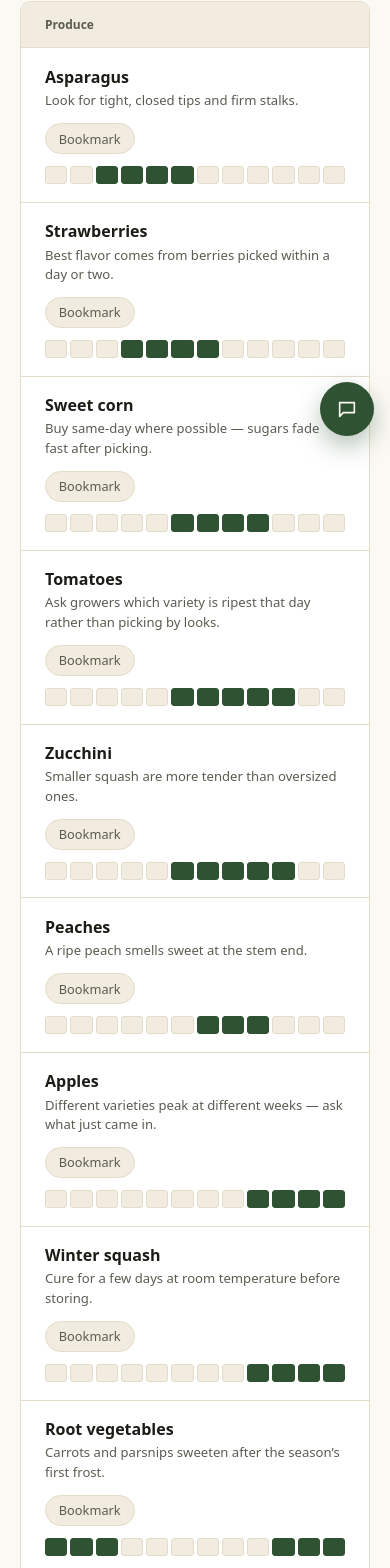
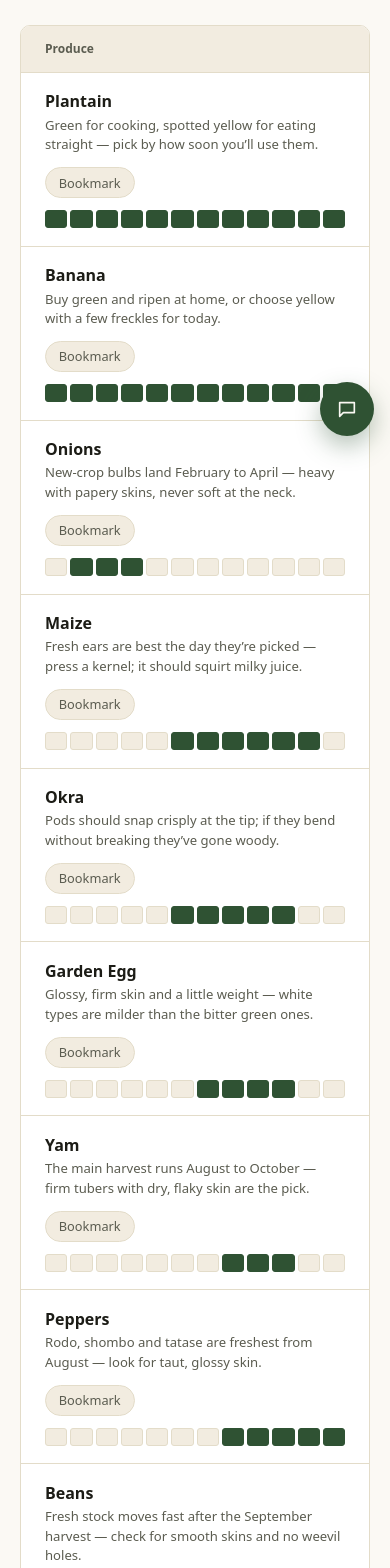
Before and after one commit to tammyboy775-rgb/Jabdra, a React (Vite) app: page /produce-guide in a window 390 px wide. Shown: the part 392-1960 px from the top of the page. Built offline with nearby package versions, Linux system fonts and the light colour scheme.

Commit message:
responsiveness and proper data linking

```diff
--- a/src/components/Footer/Footer.jsx
+++ b/src/components/Footer/Footer.jsx
@@ -33,7 +33,7 @@ export default function Footer() {
         </div>
       </div>
       <div className="ff-footer-bottom">
-        <p>Jabdra</p>
+        <p>© 2026 FreshFind. All rights reserved.</p>
       </div>
     </footer>
   )
--- a/src/components/Navbar/Navbar.css
+++ b/src/components/Navbar/Navbar.css
@@ -262,6 +262,7 @@
 
   .navbar-inner {
     gap: 1.25rem;
+    justify-content: space-between;
   }
 
   .nav-cta {
@@ -330,9 +331,26 @@
    up to the max screen width
    ============================================ */
 
+/* Two-row header (901px–1249px): top row = brand + action
+   buttons, bottom row = nav links centered. From 1250px up
+   the navbar returns to a single row. */
+@media (min-width: 901px) and (max-width: 1249px) {
+  .navbar-inner {
+    flex-wrap: wrap;
+    justify-content: space-between;
+    row-gap: 0.75rem;
+  }
+
+  .nav-links {
+    order: 3;
+    flex: 0 0 100%;
+    justify-content: center;
+  }
+}
+
 @media (min-width: 1300px) {
   .navbar-inner {
-    gap: 2.25rem;
+    column-gap: 2.25rem;
     padding-block: 1rem;
   }
 
@@ -345,9 +363,22 @@
   }
 }
 
+/* Compact single row (1250px–1449px): tight enough that the
+   links and buttons fit on one line — this is the band where
+   the 1300px scale-up would otherwise crowd the row */
+@media (min-width: 1250px) and (max-width: 1449px) {
+  .navbar-inner {
+    gap: 1.15rem;
+  }
+
+  .nav-links {
+    gap: 1rem;
+  }
+}
+
 @media (min-width: 1600px) {
   .navbar-inner {
-    gap: 2.5rem;
+    column-gap: 2.5rem;
     padding-block: 1.1rem;
   }
 
--- a/src/data/marketData.js
+++ b/src/data/marketData.js
@@ -898,41 +898,46 @@ export const productIconMap = {
 }
 
 // months are 0-indexed (0 = Jan) start/end inclusive; wraps if end < start
+// Only farm produce carried by the markets in the market directory
+// (marketData.json) — season windows researched from NAERLS/FAO crop
+// calendars and Nigerian agricultural extension sources.
 export const produceGuide = [
-  { name: 'Asparagus', season: [2, 5], tip: 'Look for tight, closed tips and firm stalks.' },
-  { name: 'Strawberries', season: [3, 6], tip: 'Best flavor comes from berries picked within a day or two.' },
-  { name: 'Sweet corn', season: [5, 8], tip: 'Buy same-day where possible — sugars fade fast after picking.' },
-  { name: 'Tomatoes', season: [5, 9], tip: 'Ask growers which variety is ripest that day rather than picking by looks.' },
-  { name: 'Zucchini', season: [5, 9], tip: 'Smaller squash are more tender than oversized ones.' },
-  { name: 'Peaches', season: [6, 8], tip: 'A ripe peach smells sweet at the stem end.' },
-  { name: 'Apples', season: [8, 11], tip: 'Different varieties peak at different weeks — ask what just came in.' },
-  { name: 'Winter squash', season: [8, 11], tip: 'Cure for a few days at room temperature before storing.' },
-  { name: 'Root vegetables', season: [9, 2], tip: 'Carrots and parsnips sweeten after the season\u2019s first frost.' },
-  { name: 'Kale & hardy greens', season: [9, 3], tip: 'Cold-weather greens are usually less bitter than summer ones.' },
-  { name: 'Citrus', season: [10, 1], tip: 'Heavier fruit for its size usually means juicier segments.' },
-  { name: 'Mushrooms', season: [0, 11], tip: 'Available most of the year from indoor growers — check the stall for what\u2019s freshly picked.' },
+  { name: 'Plantain', season: [0, 11], tip: 'Green for cooking, spotted yellow for eating straight — pick by how soon you\u2019ll use them.' },
+  { name: 'Banana', season: [0, 11], tip: 'Buy green and ripen at home, or choose yellow with a few freckles for today.' },
+  { name: 'Onions', season: [1, 3], tip: 'New-crop bulbs land February to April — heavy with papery skins, never soft at the neck.' },
+  { name: 'Maize', season: [5, 10], tip: 'Fresh ears are best the day they\u2019re picked — press a kernel; it should squirt milky juice.' },
+  { name: 'Okra', season: [5, 9], tip: 'Pods should snap crisply at the tip; if they bend without breaking they\u2019ve gone woody.' },
+  { name: 'Garden Egg', season: [6, 9], tip: 'Glossy, firm skin and a little weight — white types are milder than the bitter green ones.' },
+  { name: 'Yam', season: [7, 9], tip: 'The main harvest runs August to October — firm tubers with dry, flaky skin are the pick.' },
+  { name: 'Peppers', season: [7, 11], tip: 'Rodo, shombo and tatase are freshest from August — look for taut, glossy skin.' },
+  { name: 'Beans', season: [8, 9], tip: 'Fresh stock moves fast after the September harvest — check for smooth skins and no weevil holes.' },
+  { name: 'Groundnuts', season: [8, 9], tip: 'The new crop arrives September to October — roast in-shell at home for the sweetest flavor.' },
+  { name: 'Grains', season: [8, 10], tip: 'Sorghum and millet come in after the rains — ask what was harvested this season.' },
+  { name: 'Rice', season: [9, 11], tip: 'New-crop rice lands October to December — ask what\u2019s freshest before buying by the bag.' },
+  { name: 'Cassava', season: [11, 2], tip: 'The dry-season harvest is the main glut — tubers keep for weeks, so fresh stock sells all year.' },
+  { name: 'Tomatoes', season: [11, 2], tip: 'The December to March harvest is when prices dip — heavy fruits with taut skin, never wrinkled.' },
 ]
 
 export const seasonalTips = {
   spring: {
     label: 'Spring',
-    blurb: 'The first tender vegetables of the year are showing up alongside the last of the stored winter roots.',
-    picks: ['Asparagus', 'Strawberries', 'Spring greens', 'Radishes'],
+    blurb: 'Dry-season harvests carry the racks — new onions, tomatoes and cassava alongside year-round staples.',
+    picks: ['Onions', 'Tomatoes', 'Cassava', 'Plantain'],
   },
   summer: {
     label: 'Summer',
-    blurb: 'Peak season — stalls are at their fullest with stone fruit, tomatoes and sweet corn.',
-    picks: ['Sweet corn', 'Tomatoes', 'Peaches', 'Zucchini'],
+    blurb: 'The rains bring peak growing — stalls fill up with okra, fresh maize and garden eggs.',
+    picks: ['Okra', 'Maize', 'Garden Egg', 'Banana'],
   },
   autumn: {
     label: 'Autumn',
-    blurb: 'Harvest season for storage crops — a good time to stock up on things that keep.',
-    picks: ['Apples', 'Winter squash', 'Root vegetables', 'Pears'],
+    blurb: 'Main harvest season — yams and peppers, with the new crop of beans, groundnuts and grains coming in.',
+    picks: ['Yam', 'Peppers', 'Groundnuts', 'Beans'],
   },
   winter: {
     label: 'Winter',
-    blurb: 'A quieter season, led by hardy greens, stored roots and indoor-grown mushrooms.',
-    picks: ['Kale & hardy greens', 'Citrus', 'Root vegetables', 'Mushrooms'],
+    blurb: 'A quieter season led by the rice and tomato harvests, with peppers winding down and fresh tubers in.',
+    picks: ['Rice', 'Tomatoes', 'Peppers', 'Cassava'],
   },
 }
 
--- a/src/data/marketData.json
+++ b/src/data/marketData.json
@@ -673,106 +673,116 @@
 
   "produceGuide": [
     {
-      "name": "Asparagus",
-      "season": [2, 5],
-      "tip": "Look for tight, closed tips and firm stalks."
+      "name": "Plantain",
+      "season": [0, 11],
+      "tip": "Green for cooking, spotted yellow for eating straight — pick by how soon you’ll use them."
     },
     {
-      "name": "Strawberries",
-      "season": [3, 6],
-      "tip": "Best flavor comes from berries picked within a day or two."
+      "name": "Banana",
+      "season": [0, 11],
+      "tip": "Buy green and ripen at home, or choose yellow with a few freckles for today."
     },
     {
-      "name": "Sweet corn",
-      "season": [5, 8],
-      "tip": "Buy same-day where possible — sugars fade fast after picking."
+      "name": "Onions",
+      "season": [1, 3],
+      "tip": "New-crop bulbs land February to April — heavy with papery skins, never soft at the neck."
+    },
+    {
+      "name": "Maize",
+      "season": [5, 10],
+      "tip": "Fresh ears are best the day they’re picked — press a kernel; it should squirt milky juice."
+    },
+    {
+      "name": "Okra",
+      "season": [5, 9],
+      "tip": "Pods should snap crisply at the tip; if they bend without breaking they’ve gone woody."
+    },
+    {
+      "name": "Garden Egg",
+      "season": [6, 9],
+      "tip": "Glossy, firm skin and a little weight — white types are milder than the bitter green ones."
+    },
+    {
+      "name": "Yam",
+      "season": [7, 9],
+      "tip": "The main harvest runs August to October — firm tubers with dry, flaky skin are the pick."
+    },
+    {
+      "name": "Peppers",
+      "season": [7, 11],
+      "tip": "Rodo, shombo and tatase are freshest from August — look for taut, glossy skin."
+    },
+    {
+      "name": "Beans",
+      "season": [8, 9],
+      "tip": "Fresh stock moves fast after the September harvest — check for smooth skins and no weevil holes."
+    },
+    {
+      "name": "Groundnuts",
+      "season": [8, 9],
+      "tip": "The new crop arrives September to October — roast in-shell at home for the sweetest flavor."
+    },
+    {
+      "name": "Grains",
+      "season": [8, 10],
+      "tip": "Sorghum and millet come in after the rains — ask what was harvested this season."
+    },
+    {
+      "name": "Rice",
+      "season": [9, 11],
+      "tip": "New-crop rice lands October to December — ask what’s freshest before buying by the bag."
+    },
+    {
+      "name": "Cassava",
+      "season": [11, 2],
+      "tip": "The dry-season harvest is the main glut — tubers keep for weeks, so fresh stock sells all year."
     },
     {
       "name": "Tomatoes",
-      "season": [5, 9],
-      "tip": "Ask growers which variety is ripest that day rather than picking by looks."
-    },
-    {
-      "name": "Zucchini",
-      "season": [5, 9],
-      "tip": "Smaller squash are more tender than oversized ones."
-    },
-    {
-      "name": "Peaches",
-      "season": [6, 8],
-      "tip": "A ripe peach smells sweet at the stem end."
-    },
-    {
-      "name": "Apples",
-      "season": [8, 11],
-      "tip": "Different varieties peak at different weeks — ask what just came in."
-    },
-    {
-      "name": "Winter squash",
-      "season": [8, 11],
-      "tip": "Cure for a few days at room temperature before storing."
-    },
-    {
-      "name": "Root vegetables",
-      "season": [9, 2],
-      "tip": "Carrots and parsnips sweeten after the season's first frost."
-    },
-    {
-      "name": "Kale & hardy greens",
-      "season": [9, 3],
-      "tip": "Cold-weather greens are usually less bitter than summer ones."
-    },
-    {
-      "name": "Citrus",
-      "season": [10, 1],
-      "tip": "Heavier fruit for its size usually means juicier segments."
-    },
-    {
-      "name": "Mushrooms",
-      "season": [0, 11],
-      "tip": "Available most of the year from indoor growers — check the stall for what's freshly picked."
+      "season": [11, 2],
+      "tip": "The December to March harvest is when prices dip — heavy fruits with taut skin, never wrinkled."
     }
   ],
 
   "seasonalTips": {
     "spring": {
       "label": "Spring",
-      "blurb": "The first tender vegetables of the year are showing up alongside the last of the stored winter roots.",
+      "blurb": "Dry-season harvests carry the racks — new onions, tomatoes and cassava alongside year-round staples.",
       "picks": [
-        "Asparagus",
-        "Strawberries",
-        "Spring greens",
-        "Radishes"
+        "Onions",
+        "Tomatoes",
+        "Cassava",
+        "Plantain"
       ]
     },
     "summer": {
       "label": "Summer",
-      "blurb": "Peak season — stalls are at their fullest with stone fruit, tomatoes and sweet corn.",
+      "blurb": "The rains bring peak growing — stalls fill up with okra, fresh maize and garden eggs.",
       "picks": [
-        "Sweet corn",
-        "Tomatoes",
-        "Peaches",
-        "Zucchini"
+        "Okra",
+        "Maize",
+        "Garden Egg",
+        "Banana"
       ]
     },
     "autumn": {
       "label": "Autumn",
-      "blurb": "Harvest season for storage crops — a good time to stock up on things that keep.",
+      "blurb": "Main harvest season — yams and peppers, with the new crop of beans, groundnuts and grains coming in.",
       "picks": [
-        "Apples",
-        "Winter squash",
-        "Root vegetables",
-        "Pears"
+        "Yam",
+        "Peppers",
+        "Groundnuts",
+        "Beans"
       ]
     },
     "winter": {
       "label": "Winter",
-      "blurb": "A quieter season, led by hardy greens, stored roots and indoor-grown mushrooms.",
+      "blurb": "A quieter season led by the rice and tomato harvests, with peppers winding down and fresh tubers in.",
       "picks": [
-        "Kale & hardy greens",
-        "Citrus",
-        "Root vegetables",
-        "Mushrooms"
+        "Rice",
+        "Tomatoes",
+        "Peppers",
+        "Cassava"
       ]
     }
   }
--- a/src/pages/ProduceGuide/ProduceGuide.jsx
+++ b/src/pages/ProduceGuide/ProduceGuide.jsx
@@ -1,6 +1,8 @@
-import { useState } from "react";
+import { useContext, useMemo, useState } from "react";
+import { Link } from "react-router-dom";
 import { Icon } from "../../icons";
 import { produceGuide } from "../../data/marketData";
+import { MarketsContext } from "../../context/MarketsContext";
 import BookmarkButton from "../../components/BookmarkButton/BookmarkButton";
 import "./ProduceGuide.css";
 
@@ -27,8 +29,16 @@ function isInSeason(season, monthIndex) {
 
 export default function ProduceGuide() {
   const [query, setQuery] = useState("");
+  const { markets, isLoading, error } = useContext(MarketsContext);
 
-  const filtered = produceGuide.filter((item) =>
+  // Only show produce that the markets in the directory actually carry
+  const available = useMemo(() => {
+    const products = new Set((markets || []).flatMap((m) => m.products));
+    if (isLoading || error || products.size === 0) return produceGuide;
+    return produceGuide.filter((item) => products.has(item.name));
+  }, [markets, isLoading, error]);
+
+  const filtered = available.filter((item) =>
     item.name.toLowerCase().includes(query.trim().toLowerCase()),
   );
 
@@ -42,9 +52,10 @@ export default function ProduceGuide() {
       </div>
 
       <p className="produce-intro">
-        A general guide to when common fruits and vegetables are typically in
-        season around Millhaven. Exact timing varies a little year to year — ask
-        a vendor for the latest.
+        When the farm produce sold across the{" "}
+        <Link to="/directory" className="link-more">market directory</Link> is
+        typically in season — only the crops our markets actually carry. Exact
+        timing varies a little year to year — ask a vendor for the latest.
       </p>
 
       <label className="produce-search">
```
